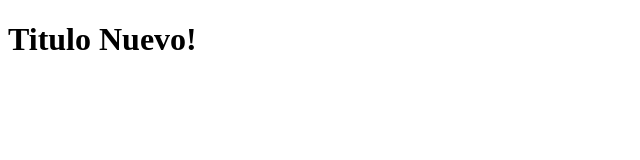
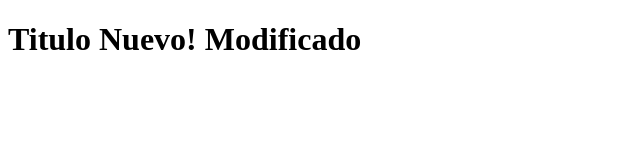
Before and after one commit to FernandoSan3/helloGit, a plain HTML site: page index.html in a window 1280 px wide. Shown: the whole page, without its empty margins (0-640 px from the left). Drawn offline with Linux system fonts and the light colour scheme.

Commit message:
Se modifco index nuevamente

```diff
--- a/index.html
+++ b/index.html
@@ -6,6 +6,6 @@
     <title>Demo Git</title>
 </head>
 <body>
-    <h1>Titulo Nuevo!</h1>
+    <h1>Titulo Nuevo! Modificado</h1>
 </body>
 </html>
```
